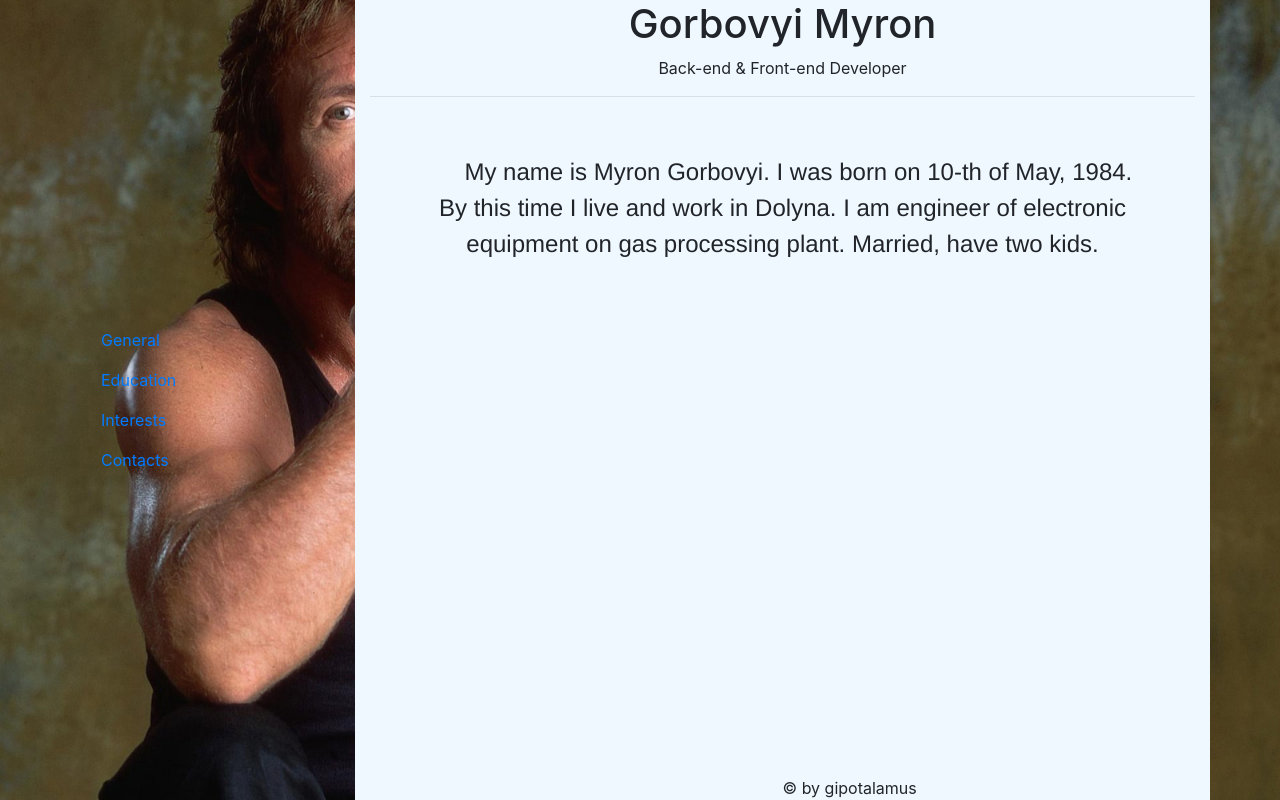
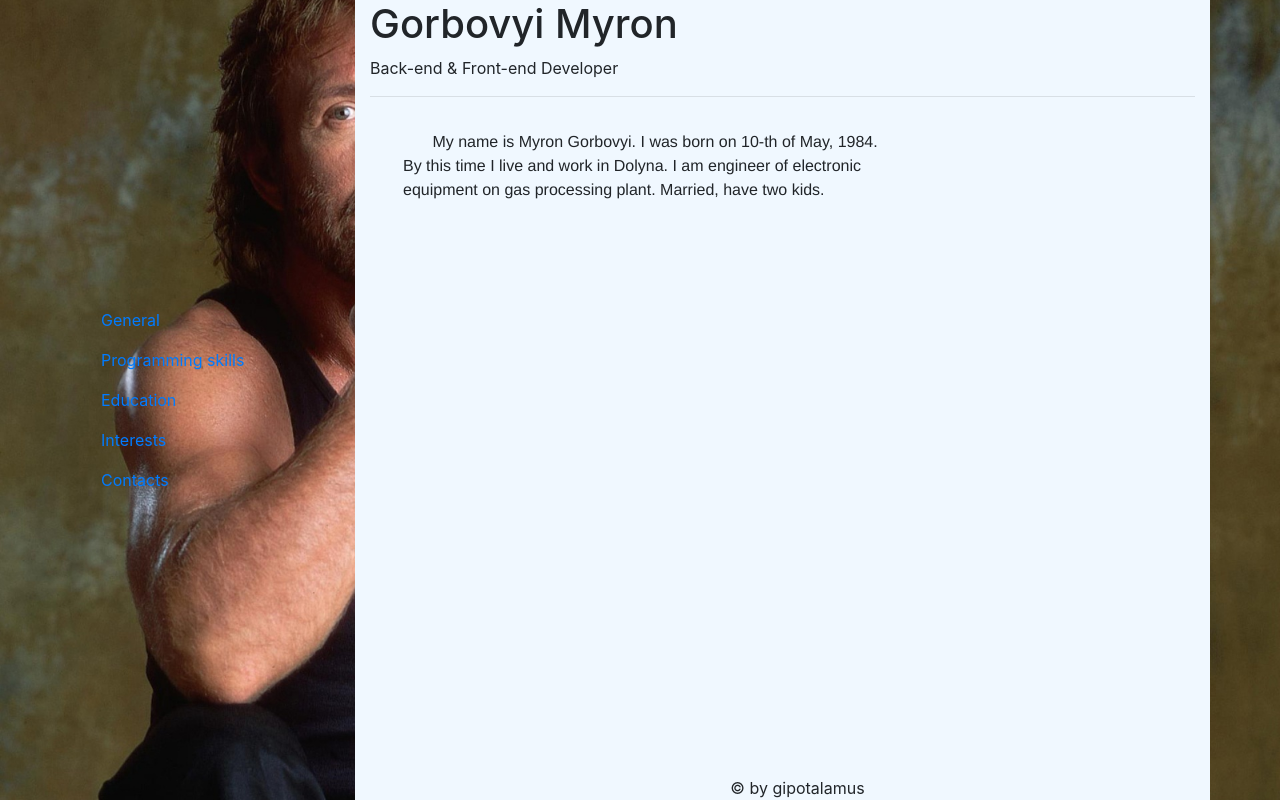
Before and after one commit to Gipotalamus/MGorSoftserveTestProject, an Angular app: page /general in a window 1280 px wide. Built offline with nearby package versions, Linux system fonts and the light colour scheme.

Commit message:
padding, allign fixed

```diff
--- a/src/app/app.component.css
+++ b/src/app/app.component.css
@@ -3,7 +3,6 @@
 }
 .main {
   height: 100vh;
-  text-align: center;
 }
 
 .vertical-align {
@@ -13,7 +12,9 @@
 
 span {
   position: absolute;
+  width: 100%;
   bottom: 0;
+  text-align: center;
 }
 
 @media (max-width: 600px) {
--- a/src/app/app.routes.ts
+++ b/src/app/app.routes.ts
@@ -1,5 +1,5 @@
 import {Route} from '@angular/router';
-import {GeneralComponent} from "./general/general.component";
+import {GeneralComponent} from './general/general.component';
 
 export const routes: Route[] = [
   {path: ':direction', component: GeneralComponent},
--- a/src/app/general/general.component.css
+++ b/src/app/general/general.component.css
@@ -1,8 +1,9 @@
-pre {
+div {
   text-indent: 25px;
   font-family: "Helvetica Neue",Helvetica,Arial,sans-serif;
-  font-size: 1.5em;
   background-color: inherit;
   border: inherit;
-  padding-top: 5%;
+  padding-top: 2%;
+  padding-left: 4%;
+  white-space: pre;
 }
--- a/src/app/general/general.component.html
+++ b/src/app/general/general.component.html
@@ -1,3 +1,3 @@
-<pre [@componentStatus]="componentStatus">
+<div [@componentStatus]="componentStatus">
   {{dataText}}
-</pre>
+</div>
--- a/src/app/menu/menu.component.html
+++ b/src/app/menu/menu.component.html
@@ -1,5 +1,6 @@
 <nav class="nav flex-column">
   <a class="nav-link" routerLinkActive="active" routerLink="/general">General</a>
+  <a class="nav-link" routerLinkActive="active" routerLink="/skills">Programming skills</a>
   <a class="nav-link" routerLinkActive="active" routerLink="/education">Education</a>
   <a class="nav-link" routerLinkActive="active" routerLink="/interests">Interests</a>
   <a class="nav-link" routerLinkActive="active" routerLink="/contacts">Contacts</a>
--- a/src/assets/data/data.json
+++ b/src/assets/data/data.json
@@ -1,7 +1,7 @@
 {
-  "general" : "My name is Myron Gorbovyi. I was born on 10-th of May, 1984. \nBy this time I live and work in Dolyna. I am engineer of electronic\nequipment on gas processing plant. Married, have two kids.",
-  "skills" : "Programming languages \nJava (7, 8), JavaScript, TypeScript, HTML, CSS, XML \nFrameworks, technologies \nSpring (Core, Data, Security, REST, AOP), JPA (Hibernate), Servlets/JSP, JSTL, Thymeleaf, Maven, Apache Tomcat, Angular 2 \nDatabases \nMySQL, MongoDB \nVersion control \nGit \nOS \nWindows, Linux",
+  "general" : "My name is Myron Gorbovyi. I was born on 10-th of May, 1984. \nBy this time I live and work in Dolyna. I am engineer of electronic \nequipment on gas processing plant. Married, have two kids.",
+  "skills" : "Programming languages \nJava (7, 8), JavaScript, TypeScript, HTML, CSS, XML \nFrameworks, technologies \nSpring (Core, Data, Security, REST, AOP), JPA (Hibernate), Servlets/JSP, JSTL, \nThymeleaf, Maven, Apache Tomcat, Angular 2 \nDatabases \nMySQL, MongoDB \nVersion control \nGit \nOS \nWindows, Linux",
   "education" : "Education\nDolyna Lyceum (1998-2001)\nNational Technical University Of Oil & Gas (2001-2006)\nSoftServe IT Academy (2013)",
-  "contacts" : "How can you find me\nmobile: (099) 533-7099\ne-mail: hectop23@ukr.net\nSkype name: Gipotalamus23",
+  "contacts" : "How can you find me\nmobile: (099) 533-7099\ne-mail: hectop23@ukr.net\nSkype name: Gipotalamus23 \nLinkedin: https://www.linkedin.com/in/myron-gorboviy-a5690185/",
   "interests" : "My hobbies\ntracking(mountains), workout, massage, programming, dancing"
 }
```
